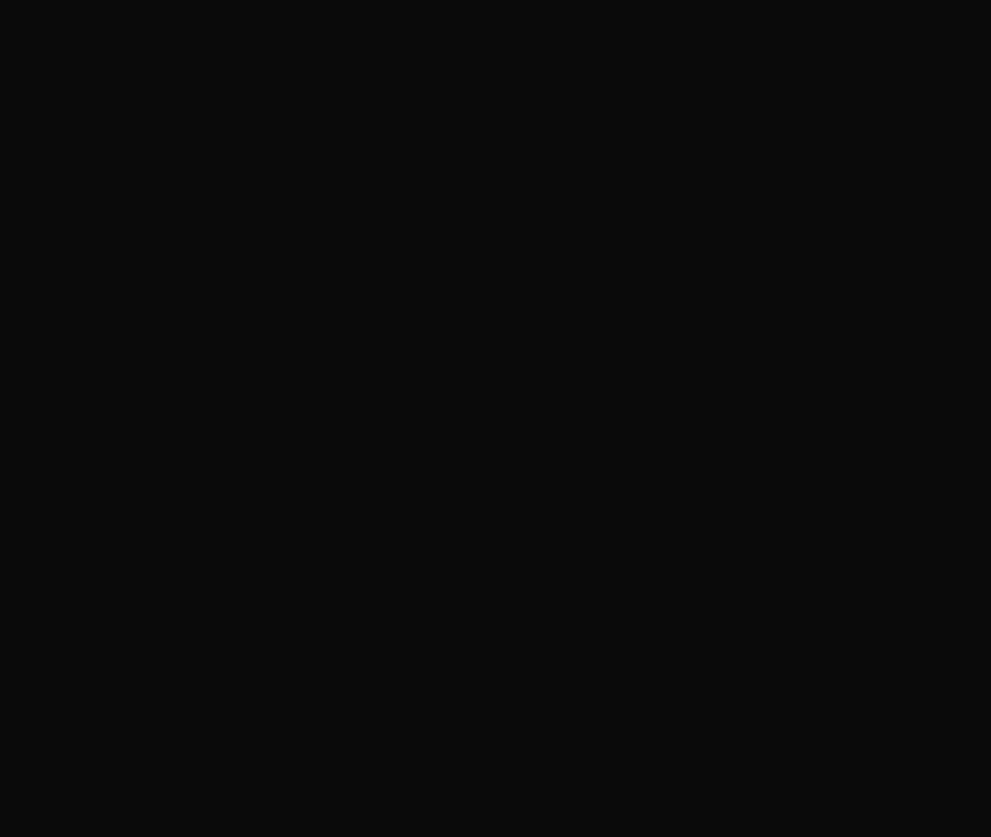
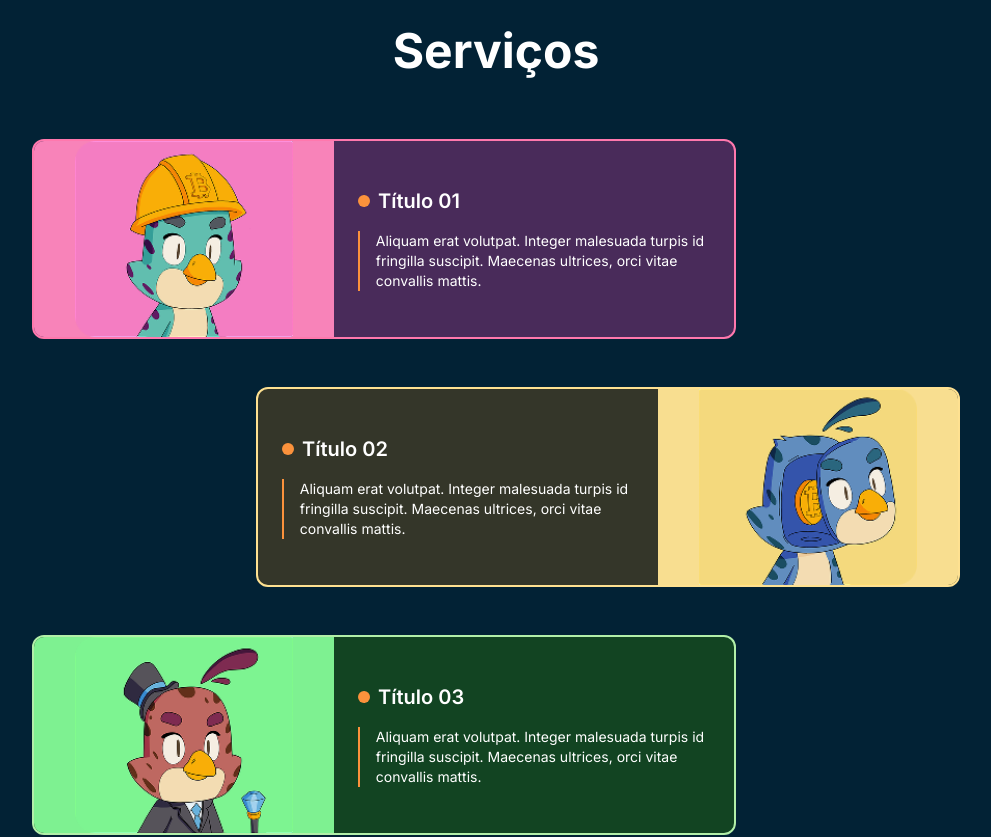
Before and after one commit to DeaG1/Parabuilders, a Next.js app: page / in a window 1280 px wide. Shown: the part 2080-2917 px from the top of the page, without its empty margins (144-1135 px from the left). Before the commit the page ends 2043 px from the top, so only its background shows below. Built offline with nearby package versions, Linux system fonts and the light colour scheme.

Commit message:
services completed

```diff
--- a/src/app/page.tsx
+++ b/src/app/page.tsx
@@ -2,6 +2,7 @@ import Navbar from "@/sections/Navbar";
 import Home from "@/sections/Home";
 import Results from "@/sections/Results";
 import Carousel from "@/sections/Carousel";
+import Services from "@/sections/Services";
 
 export default function Parabuilders() {
     return (
@@ -10,6 +11,7 @@ export default function Parabuilders() {
             <Home />
             <Results />
             <Carousel />
+            <Services />
         </>
     );
 }
--- a/src/sections/Services.tsx
+++ b/src/sections/Services.tsx
@@ -1,3 +1,97 @@
+"use client";
+import Image from "next/image";
+
+import pinkBird from "@/assets/images/servicesBird1.png";
+import yellowBird from "@/assets/images/servicesBird2.png";
+import greenBird from "@/assets/images/servicesBird3.png";
+import blueBird from "@/assets/images/servicesBird4.png";
+
+const services = [
+  {
+    title: "Título 01",
+    text: "Aliquam erat volutpat. Integer malesuada turpis id fringilla suscipit. Maecenas ultrices, orci vitae convallis mattis.",
+    bgText: "bg-[#492B5A]",
+    border: "border-[#FF78AD]",
+    image: pinkBird,
+    align: "left",
+    bgImage: "bg-[#F883B9]",
+  },
+  {
+    title: "Título 02",
+    text: "Aliquam erat volutpat. Integer malesuada turpis id fringilla suscipit. Maecenas ultrices, orci vitae convallis mattis.",
+    bgText: "bg-[#343629]",
+    border: "border-[#FEE191]",
+    image: yellowBird,
+    align: "right",
+    bgImage: "bg-[#F8DE90]",
+  },
+  {
+    title: "Título 03",
+    text: "Aliquam erat volutpat. Integer malesuada turpis id fringilla suscipit. Maecenas ultrices, orci vitae convallis mattis.",
+    bgText: "bg-[#124422]",
+    border: "border-[#B2EFA8]",
+    image: greenBird,
+    align: "left",
+    bgImage: "bg-[#7EF191]",
+  },
+  {
+    title: "Título 04",
+    text: "Aliquam erat volutpat. Integer malesuada turpis id fringilla suscipit. Maecenas ultrices, orci vitae convallis mattis.",
+    bgText: "bg-[#113255]",
+    border: "border-[#A0D4F7]",
+    image: blueBird,
+    align: "right",
+    bgImage: "bg-[#92C6F8]",
+  },
+];
+
 export default function Services() {
-    return <div>Services</div>;
+  return (
+    <section className="py-16 px-40 bg-[#022235]">
+      <h2 className="text-5xl font-bold text-white text-center mb-16">
+        Serviços
+      </h2>
+      <div className="flex flex-col gap-12 max-w-screen-xl mx-auto">
+        {services.map((service, index) => {
+          const isLeft = service.align === "left";
+
+          return (
+            <div
+              key={index}
+              className={`px-4 ${isLeft ? "mr-auto" : "ml-auto"}`}
+            >
+              <div
+                className={`flex h-[200px] w-fit max-w-[900px] items-center overflow-hidden rounded-xl border-2 ${service.border} ${service.bgText} ${
+                  isLeft ? "flex-row" : "flex-row-reverse"
+                }`}
+              >
+                <div
+                  className={`w-[300px] h-full relative shrink-0 ${service.bgImage}`}
+                >
+                  <Image
+                    src={service.image}
+                    alt={service.title}
+                    fill
+                    className="object-contain"
+                  />
+                </div>
+                <div className="flex-1 h-full flex flex-col justify-center p-6 max-w-[400px]">
+                  <div className="flex items-center gap-2 mb-4">
+                    <div className="w-3 h-3 bg-orange-400 rounded-full" />
+                    <h3 className="text-white text-xl font-semibold">
+                      {service.title}
+                    </h3>
+                  </div>
+                  <div className="flex items-start gap-4">
+                    <div className="w-1 bg-orange-400 h-full" />
+                    <p className="text-white text-sm">{service.text}</p>
+                  </div>
+                </div>
+              </div>
+            </div>
+          );
+        })}
+      </div>
+    </section>
+  );
 }
```
